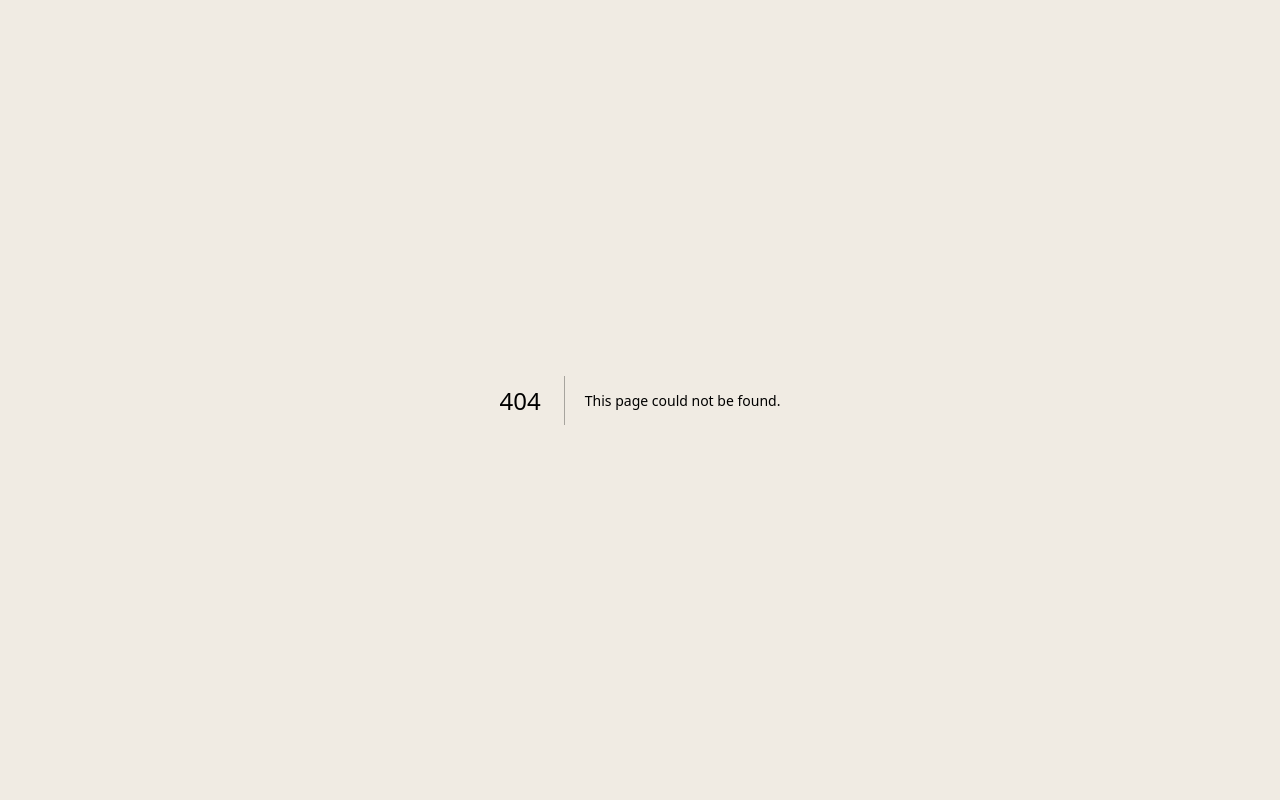
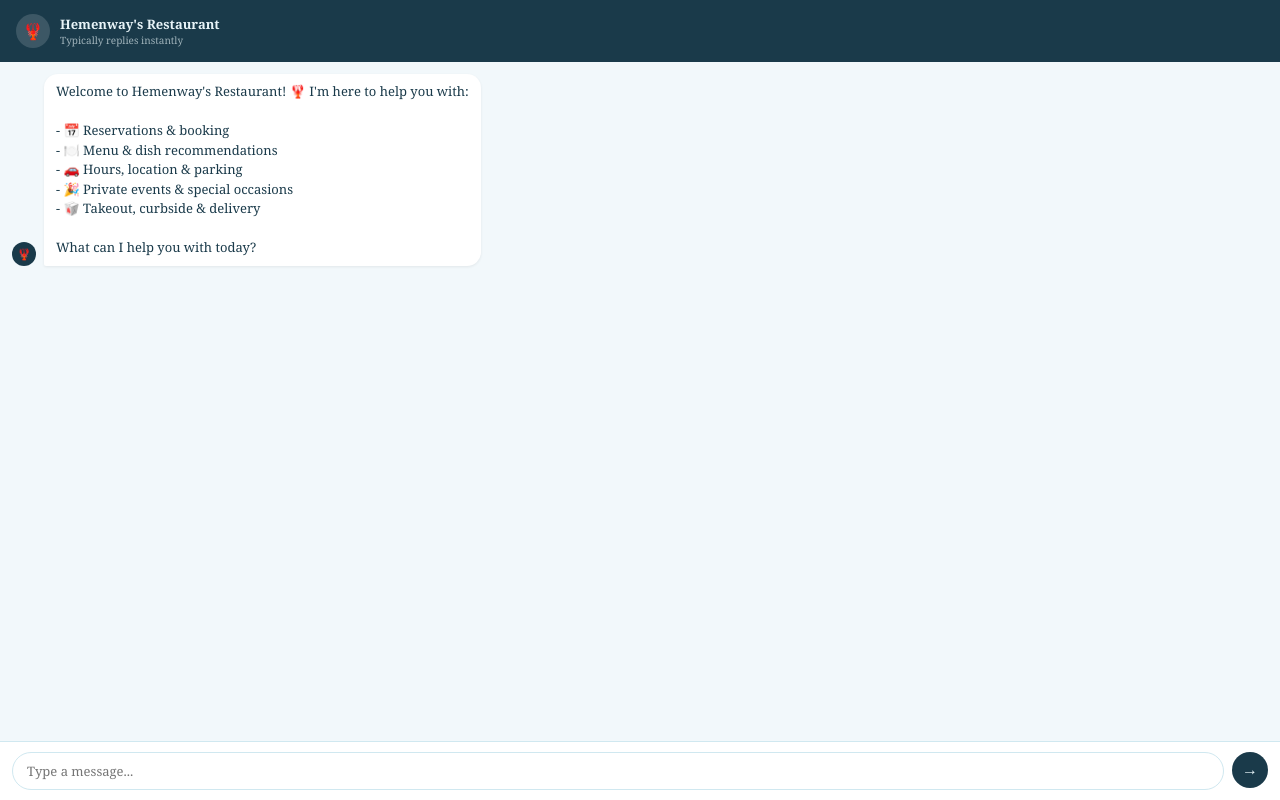
Before and after one commit to jguglielmo16/restaurant-chatbot, a Next.js app: page /embed in a window 1280 px wide. Before the commit this address had no page. Built offline with nearby package versions, Linux system fonts and the light colour scheme.

Commit message:
Create page.js

```diff
--- /dev/null
+++ b/app/embed/page.js
@@ -0,0 +1,200 @@
+"use client";
+import { useState, useEffect, useRef } from "react";
+
+const restaurantInfo = {
+  name: "Hemenway's Restaurant",
+  location: "Providence, Rhode Island",
+  hours: "Monday through Saturday 11:30am–10pm, Sunday 11:30am–9pm",
+  address: "121 S Main St, Providence, RI 02903",
+  phone: "(401) 351-8570",
+  cuisine: "Fresh seafood, raw bar, and chop house",
+  priceRange: "$$$",
+  parking: "At lunch Monday–Friday: discounted parking in our garage for $6 (3 hours). At dinner and on weekends: complimentary parking in the garage for up to 3 hours.",
+  reservationLink: "https://www.opentable.com/booking/restref/availability?rid=2062&restref=2062&lang=en-US&color=1&r3uid=cfe&dark=false&partysize=2&datetime=2026-03-16T19%3A00",
+  specialNotes: `
+    ABOUT: Hemenway's has been Providence's premier seafood destination since 1985. Located on the Providence River with scenic skyline views. Wine Spectator Award of Excellence winner since 2012. Part of the Newport Restaurant Group, which is 100% employee-owned.
+
+    MOST POPULAR DISH: Paella — a flavorful Spanish rice dish with swordfish, shrimp, scallops, mussels, clams and linguica.
+
+    OTHER SIGNATURE DISHES: Rhode Island-style calamari, Shellfish Platter from the Raw Bar, Baked Stuffed Lobster, Lobster Mac & Cheese (whole lobster, cavatappi pasta, Vermont white cheddar), Pan Roasted Salmon, Whole Roasted Fish of the Day, Seafood Casserole, Yellowfin Tartare. Fish can be prepared baked, grilled, pan-seared, or pan-blackened. Oscar style available (lump crab, hollandaise, asparagus) for add $10.
+
+    GLUTEN FREE: We don't have a separate gluten free menu because most items can be prepared gluten free. Please let your server know when you arrive so we can give personal attention to your dietary needs.
+
+    DRESS CODE: Business casual. Collared shirts for men, jeans are fine. No workout clothes, sweatpants, or sleeveless shirts on men. Please remove hats.
+
+    KIDS MENU: Yes! Kids menu includes pasta, burger, fish and chips, and chicken fingers. For well-behaved children.
+
+    DOGS: Well-behaved, friendly dogs are permitted on the patio when on leash. Patio is open when staffed and weather permits.
+
+    NOISE LEVEL: Hemenway's has 22-foot ceilings and fills the dining room nightly — it is a lively, bustling atmosphere. It's a bit quieter after 8pm and during the afternoon around 3pm.
+
+    RESTAURANT NAME: Named after Charles Martin Hemenway, the late grandfather of founder Ned Grace.
+
+    HAPPY HOUR: Handroll Happy Hour every Monday through Friday 3pm–5pm in the bar and raw bar area. In-house only, not available for takeout.
+
+    POWER LUNCH: Available Monday through Friday 11:30am–3pm. Two-course lunch plus coffee and freshly-baked cookie for $32 per person (plus tax and gratuity).
+
+    PRIVATE DINING & EVENTS: Private room available for special events. Contact the restaurant directly for private dining and catering inquiries.
+
+    SPECIAL OCCASIONS: Staff regularly accommodates special occasion requests including anniversary rose petals and complimentary desserts. Call ahead to arrange.
+
+    FARE REWARDS: Join the Newport Restaurant Group Fare Rewards program. Earn points with every visit — every 200 points earns a $15 reward credit. Download the Newport Restaurant Group Fare Rewards app. If you forgot to use your rewards during a visit, you can add your check retroactively via the app using the ADD CHECK feature in the sidebar.
+
+    GIFT CARDS: Newport Restaurant Group gift cards available for purchase at the restaurant and online. Can be used at Hemenway's and other Newport Restaurant Group locations including Waterman Grille, Castle Hill Inn, 22 Bowen's, The Mooring, and more.
+
+    ORDERING: Takeout, curbside, lunch delivery, and catering are all available online.
+
+    LOCATION HIGHLIGHTS: Close to PPAC, RISD Museum, Waterfire, Brown University, Johnson & Wales, downtown hotels, and the RI Convention Center. Perfect for pre-show dinners and convention visitors.
+
+    SEAFOOD SOURCING: Locally sourced from New Bedford, Boston, Gloucester, Point Judith, and Rockland Maine. Partners include Watch Hill Oysters, Foley Fish, Andrade's Catch, and more.
+
+    GLUTEN FREE FAQ: No separate gluten free menu — most items can be prepared gluten free on request.
+    DRESS CODE FAQ: Business casual. Collared shirts for men required. No workout clothes, sweatpants, or sleeveless shirts on men. Please remove hats.
+    PARKING FAQ: Complimentary garage parking at dinner and weekends. Discounted $6 for 3 hours at lunch Monday-Friday.
+    KIDS FAQ: Kids menu available with pasta, burger, fish and chips, chicken fingers.
+    DOGS FAQ: Well-behaved leashed dogs welcome on the patio when open.
+    NOISE FAQ: Lively atmosphere with 22-foot ceilings. Quieter after 8pm and around 3pm.
+  `
+};
+
+export default function EmbedWidget() {
+  const [messages, setMessages] = useState([
+    {
+      role: "assistant",
+      content: `Welcome to Hemenway's Restaurant! 🦞 I'm here to help you with:
+
+- 📅 Reservations & booking
+- 🍽️ Menu & dish recommendations
+- 🚗 Hours, location & parking
+- 🎉 Private events & special occasions
+- 🥡 Takeout, curbside & delivery
+
+What can I help you with today?`
+    }
+  ]);
+  const [input, setInput] = useState("");
+  const [loading, setLoading] = useState(false);
+  const messagesEndRef = useRef(null);
+  const inputRef = useRef(null);
+
+  useEffect(() => {
+    messagesEndRef.current?.scrollIntoView({ behavior: "smooth" });
+  }, [messages, loading]);
+
+  const sendMessage = async () => {
+    if (!input.trim()) return;
+    const userMessage = { role: "user", content: input };
+    const updatedMessages = [...messages, userMessage];
+    setMessages(updatedMessages);
+    setInput("");
+    setLoading(true);
+
+    const response = await fetch("/api/chat", {
+      method: "POST",
+      headers: { "Content-Type": "application/json" },
+      body: JSON.stringify({ messages: updatedMessages, restaurantInfo }),
+    });
+
+    const data = await response.json();
+    setMessages([...updatedMessages, { role: "assistant", content: data.message }]);
+    setLoading(false);
+  };
+
+  return (
+    <div style={{
+      width: "100%", height: "100vh", display: "flex",
+      flexDirection: "column", background: "#fff",
+      fontFamily: "Georgia, serif", overflow: "hidden"
+    }}>
+      <div style={{
+        background: "#1a3a4a", padding: "14px 16px",
+        display: "flex", alignItems: "center", gap: "10px",
+        flexShrink: 0
+      }}>
+        <div style={{
+          width: "34px", height: "34px", borderRadius: "50%",
+          background: "rgba(255,255,255,0.15)", display: "flex",
+          alignItems: "center", justifyContent: "center", fontSize: "16px"
+        }}>🦞</div>
+        <div style={{ flex: 1 }}>
+          <div style={{ color: "#e8f4f8", fontSize: "13px", fontWeight: "bold" }}>
+            {restaurantInfo.name}
+          </div>
+          <div style={{ color: "rgba(232,244,248,0.65)", fontSize: "10px" }}>
+            Typically replies instantly
+          </div>
+        </div>
+      </div>
+
+      <div style={{
+        flex: 1, overflowY: "auto", padding: "12px",
+        background: "#f2f8fb", display: "flex",
+        flexDirection: "column", gap: "10px"
+      }}>
+        {messages.map((msg, i) => (
+          <div key={i} style={{
+            display: "flex", gap: "8px", alignItems: "flex-end",
+            flexDirection: msg.role === "user" ? "row-reverse" : "row"
+          }}>
+            {msg.role === "assistant" && (
+              <div style={{
+                width: "24px", height: "24px", borderRadius: "50%",
+                background: "#1a3a4a", display: "flex", alignItems: "center",
+                justifyContent: "center", fontSize: "11px", flexShrink: 0
+              }}>🦞</div>
+            )}
+            <div style={{
+              background: msg.role === "user" ? "#1a3a4a" : "#fff",
+              color: msg.role === "user" ? "#e8f4f8" : "#1a3a4a",
+              padding: "8px 12px",
+              borderRadius: msg.role === "user" ? "14px 14px 2px 14px" : "14px 14px 14px 2px",
+              maxWidth: "78%", fontSize: "13px", lineHeight: "1.5",
+              boxShadow: "0 1px 3px rgba(0,0,0,0.07)",
+              whiteSpace: "pre-line"
+            }}>
+              {msg.content}
+            </div>
+          </div>
+        ))}
+        {loading && (
+          <div style={{ display: "flex", gap: "8px", alignItems: "flex-end" }}>
+            <div style={{
+              width: "24px", height: "24px", borderRadius: "50%",
+              background: "#1a3a4a", display: "flex", alignItems: "center",
+              justifyContent: "center", fontSize: "11px"
+            }}>🦞</div>
+            <div style={{
+              background: "#fff", padding: "8px 12px",
+              borderRadius: "14px 14px 14px 2px",
+              fontSize: "13px", color: "#7a9aaa"
+            }}>Typing...</div>
+          </div>
+        )}
+        <div ref={messagesEndRef} />
+      </div>
+
+      <div style={{
+        display: "flex", padding: "10px 12px", background: "#fff",
+        borderTop: "1px solid #d0e8f0", gap: "8px", flexShrink: 0
+      }}>
+        <input
+          ref={inputRef}
+          value={input}
+          onChange={(e) => setInput(e.target.value)}
+          onKeyDown={(e) => e.key === "Enter" && sendMessage()}
+          placeholder="Type a message..."
+          style={{
+            flex: 1, padding: "9px 14px", borderRadius: "20px",
+            border: "1px solid #d0e8f0", fontSize: "13px",
+            outline: "none", fontFamily: "Georgia, serif"
+          }}
+        />
+        <button onClick={sendMessage} style={{
+          background: "#1a3a4a", color: "#e8f4f8", border: "none",
+          borderRadius: "50%", width: "36px", height: "36px",
+          cursor: "pointer", fontSize: "16px", flexShrink: 0
+        }}>→</button>
+      </div>
+    </div>
+  );
+}
```
